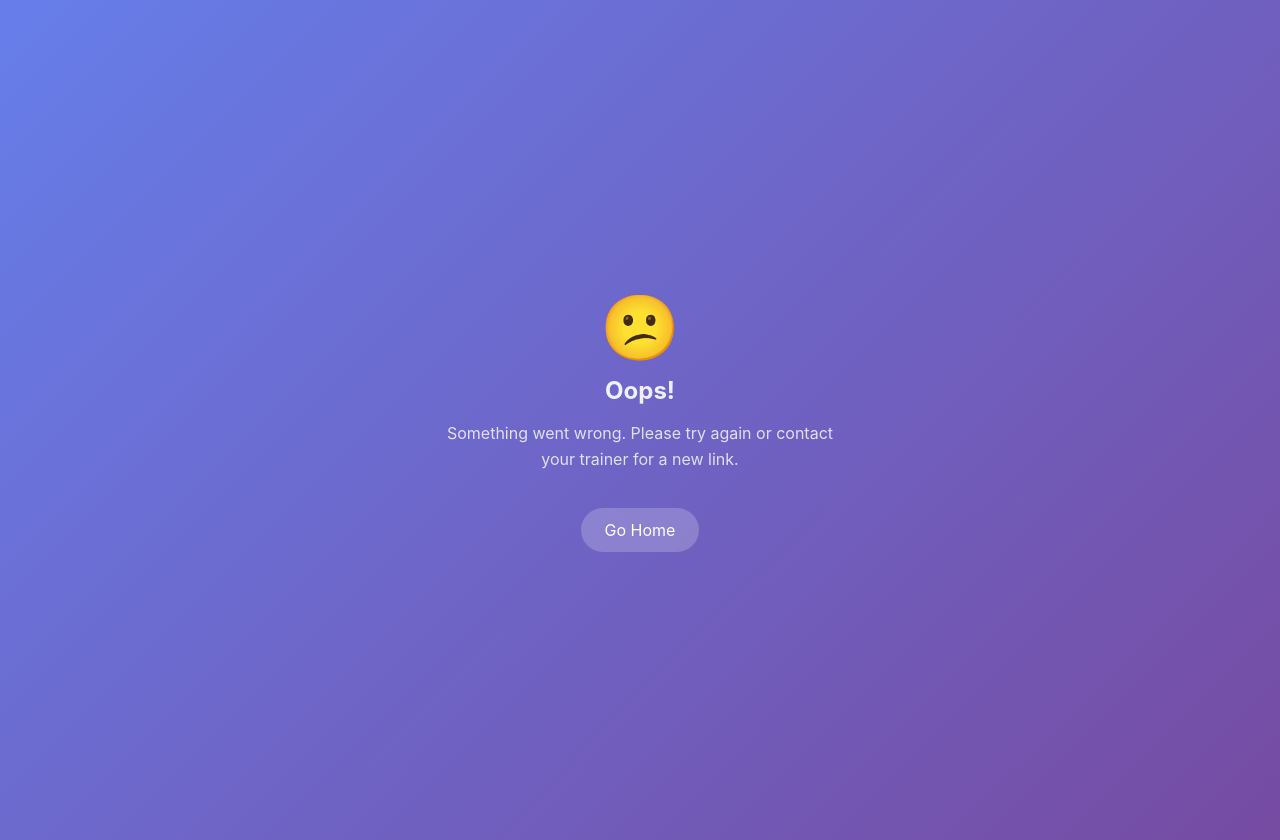
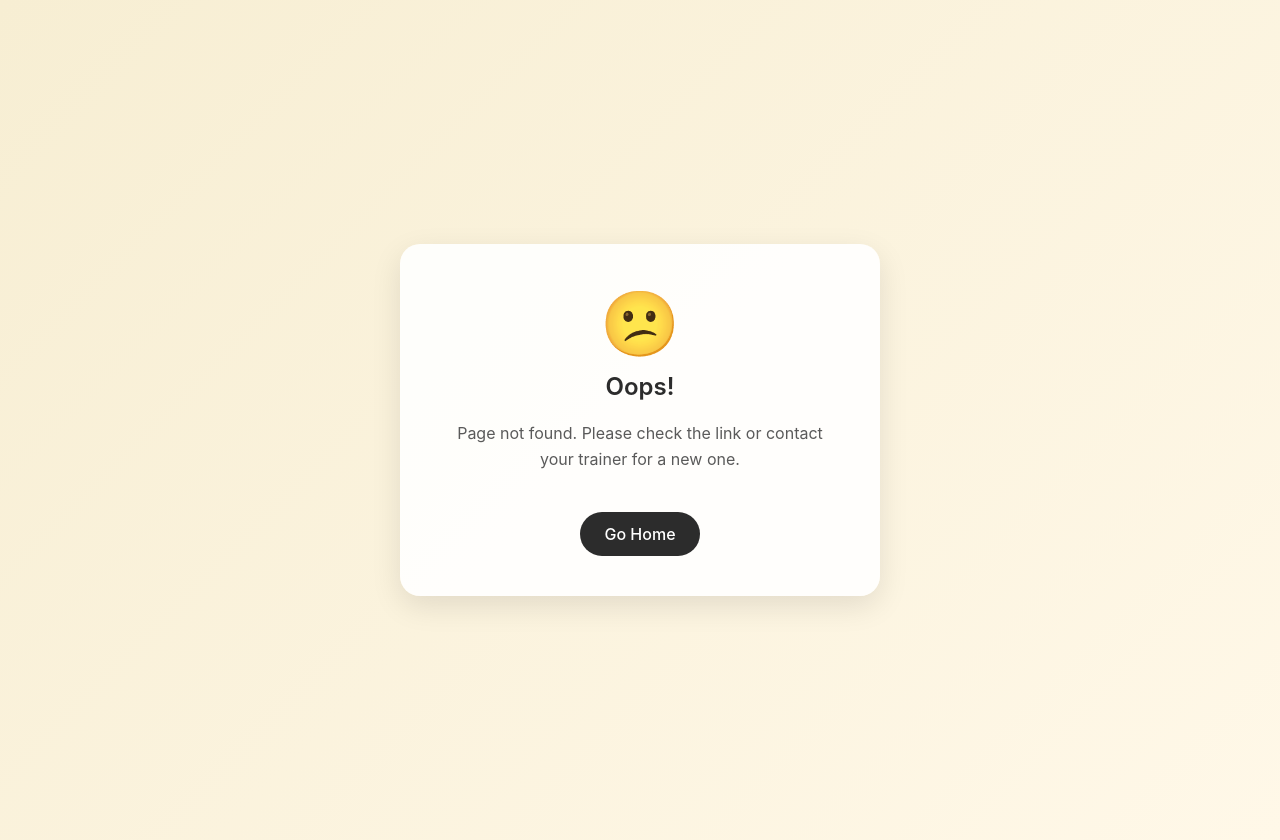
Before and after one commit to G858-debug/whatsapp-ai-assistant, a Flask app: template templates/error.html in a window 1280 px wide. Run offline with Flask 3, Linux system fonts and the light colour scheme; the template is opened without the code that fills it, so the values that code supplies are empty.

Commit message:
Update error.html

```diff
--- a/templates/error.html
+++ b/templates/error.html
@@ -5,6 +5,14 @@
     <meta name="viewport" content="width=device-width, initial-scale=1.0">
     <title>Error - Refiloe</title>
     <style>
+        :root {
+            --beige-light: #FFF8E8;
+            --beige: #F7EED3;
+            --beige-dark: #E8D5B7;
+            --text-dark: #2C2C2C;
+            --text-light: #5A5A5A;
+        }
+
         body {
             font-family: -apple-system, BlinkMacSystemFont, 'Segoe UI', Roboto, Helvetica, Arial, sans-serif;
             display: flex;
@@ -12,48 +20,67 @@
             align-items: center;
             height: 100vh;
             margin: 0;
-            background: linear-gradient(135deg, #667eea 0%, #764ba2 100%);
-            color: white;
+            background: linear-gradient(135deg, var(--beige) 0%, var(--beige-light) 100%);
+            color: var(--text-dark);
             padding: 20px;
         }
+
         .container {
             text-align: center;
             max-width: 400px;
+            background: rgba(255, 255, 255, 0.9);
+            padding: 40px;
+            border-radius: 20px;
+            box-shadow: 0 10px 30px rgba(0, 0, 0, 0.1);
         }
+
         h1 {
             font-size: 4em;
             margin: 0;
+            color: var(--text-dark);
         }
+
         h2 {
             font-size: 1.5em;
             margin: 10px 0;
-            opacity: 0.9;
+            color: var(--text-dark);
+            font-weight: 600;
         }
+
         p {
-            opacity: 0.8;
+            color: var(--text-light);
             line-height: 1.6;
+            margin: 20px 0;
         }
+
         .button {
             display: inline-block;
             margin-top: 20px;
             padding: 12px 24px;
-            background: rgba(255,255,255,0.2);
+            background: var(--text-dark);
             border-radius: 25px;
             text-decoration: none;
             color: white;
             transition: all 0.3s;
+            font-weight: 500;
         }
+
         .button:hover {
-            background: rgba(255,255,255,0.3);
+            background: #1C1C1C;
             transform: translateY(-2px);
+            box-shadow: 0 5px 15px rgba(0, 0, 0, 0.2);
+        }
+
+        .emoji {
+            filter: sepia(20%);
         }
     </style>
 </head>
 <body>
     <div class="container">
-        <h1>😕</h1>
+        <h1 class="emoji">😕</h1>
         <h2>Oops!</h2>
-        <p>{{ message|default("Something went wrong. Please try again or contact your trainer for a new link.") }}</p>
+        <p>{{ message|default("Page not found. Please check the link or contact your trainer for a new one.") }}</p>
         <a href="/" class="button">Go Home</a>
     </div>
 </body>
```
